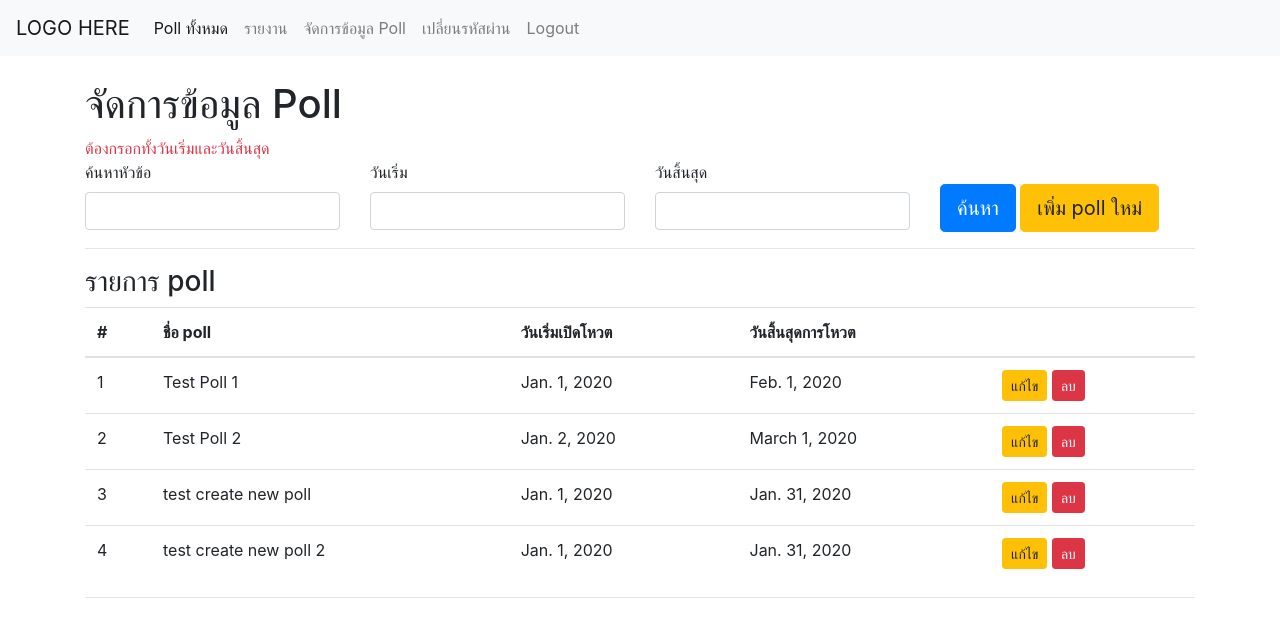
After one commit to Peechanok/forclips, a Django app: page /polls/manage/ in a window 1280 px wide. The commit adds this page. Shown: the top 637 px of the page. Run offline with Django 3.2, Linux system fonts and the light colour scheme; a user stored in the database is signed in; data comes from the database, SQL or seed files in the repository; some libraries are stand-ins or nearby versions.

Commit message:
Key for WEEK10 exercise 2 - Manage Poll

```diff
--- a/polls/forms.py
+++ b/polls/forms.py
@@ -9,3 +9,12 @@ class PollForm(forms.Form):
     title.widget.attrs.update({'class': 'form-control'})
     start_date.widget.attrs.update({'class': 'form-control'})
     end_date.widget.attrs.update({'class': 'form-control'})
+
+class PollSearchForm(forms.Form):
+    title = forms.CharField(max_length=100, required=False, label='ค้นหาหัวข้อ')
+    start_date = forms.DateField(required=False, label='วันเริ่ม')
+    end_date = forms.DateField(required=False, label='วันสิ้นสุด')
+
+    title.widget.attrs.update({'class': 'form-control'})
+    start_date.widget.attrs.update({'class': 'form-control'})
+    end_date.widget.attrs.update({'class': 'form-control'})
--- a/polls/templates/polls/create.html
+++ b/polls/templates/polls/create.html
@@ -17,7 +17,6 @@
 <hr>
 {% if poll.question_set.count %}
 <h3>Questions</h3>
-    {% csrf_token %}
     {% for question in poll.question_set.all %}
     <div class="row mb-2">
         <div class="col-6">
--- /dev/null
+++ b/polls/templates/polls/manage.html
@@ -0,0 +1,58 @@
+{% extends "base.html" %}
+{% block content %}
+<h1>จัดการข้อมูล Poll</h1>
+<form method="GET" action="{% url 'poll_manage' %}">
+
+{% if error %}
+<div class="row">
+    <div class="col text-danger">
+        {{error}}
+    </div>
+</div>
+{% endif %}
+<div class="row">
+    {% for field in form %}
+    <div class="col">
+        {{field.errors}}
+        <label for="{{field.id_for_label}}">{{field.label}}</label>
+        {{field}}
+    </div>
+    {% endfor %}
+    <div class="col">
+        <button class="btn btn-lg btn-primary mt-4" type="submit">ค้นหา</button>
+        <a href="{% url 'poll_create' %}"><div class="btn btn-lg btn-warning mt-4">เพิ่ม poll ใหม่</div></a>
+    </div>
+</div>
+
+</form>
+<hr>
+{% if polls.count %}
+<h3>รายการ poll</h3>
+<table class="table">
+    <thead>
+        <tr>
+            <th scope="col">#</th>
+            <th scope="col">ชื่อ poll</th>
+            <th scope="col">วันเริ่มเปิดโหวต</th>
+            <th scope="col">วันสิ้นสุดการโหวต</th>
+            <th scope="col"></th>
+        </tr>
+    </thead>
+    <tbody>
+    {% for poll in polls %}
+        <tr>
+            <td>{{forloop.counter}}</td>
+            <td>{{poll.title}}</td>
+            <td>{{poll.start_date}}</td>
+            <td>{{poll.end_date}}</td>
+            <td>
+                <a href="#"><div class="btn btn-sm btn-warning">แก้ไข</div></a>
+                <a href="#"><div class="btn btn-sm btn-danger">ลบ</div></a>
+            </td>
+        </tr>
+    {% endfor %}
+    </tbody>
+</table>
+<hr>
+{% endif %}
+{% endblock content %}
--- a/polls/urls.py
+++ b/polls/urls.py
@@ -5,7 +5,7 @@ from . import views
 urlpatterns = [
     path('index/', views.index, name='index'),
     path('detail/<int:poll_id>/', views.detail, name='poll_detail'),
-    # path('manage/', views.manage, name='poll_manage'),
+    path('manage/', views.manage, name='poll_manage'),
     path('create/', views.create, name='poll_create'),
     # path('update/<int:poll_id>/', views.update, name='poll_update'),
     # path('delete/<int:poll_id>/', views.delete, name='poll_delete'),
--- a/polls/views.py
+++ b/polls/views.py
@@ -1,14 +1,14 @@
 import json
 
 from django.contrib.auth import authenticate, login, logout
-from django.contrib.auth.decorators import login_required
+from django.contrib.auth.decorators import login_required, permission_required
 from django.db.models import Count
 from django.forms import formset_factory
 from django.http import HttpResponse, JsonResponse
 from django.shortcuts import redirect, render
 
+from polls.forms import PollForm, PollSearchForm
 from polls.models import Answer, Poll, Question
-from polls.forms import PollForm
 
 
 # Create your views here.
@@ -115,6 +115,7 @@ def detail(request, poll_id):
     return render(request, 'polls/detail.html', { 'poll': poll, 'questions': questions })
 
 @login_required
+@permission_required('polls.add_poll')
 def create(request):
     if request.method == 'POST':
         form = PollForm(request.POST)
@@ -132,3 +133,31 @@ def create(request):
     return render(request, 'polls/create.html', context={
         'form': form
     })
+
+@login_required
+@permission_required('polls.add_poll')
+def manage(request):
+    form = PollSearchForm(request.GET)
+    error = ''
+
+    if form.is_valid():
+        title = form.cleaned_data.get('title')
+        sdate = form.cleaned_data.get('start_date')
+        edate = form.cleaned_data.get('end_date')
+
+        polls = Poll.objects.filter(title__icontains=title)
+        if sdate and edate:
+            case1 = polls.filter(start_date__lte=sdate, end_date__gte=sdate)
+            case2 = polls.filter(start_date__lte=edate, end_date__gte=edate)
+            case3 = polls.filter(start_date__gt=sdate, end_date__lt=edate)
+            polls = case1 | case2 | case3
+        else:
+            error = 'ต้องกรอกทั้งวันเริ่มและวันสิ้นสุด'
+    else:
+        polls = Poll.objects.filter(del_flag=False)
+
+    return render(request, 'polls/manage.html', context={
+        'form': form,
+        'polls': polls,
+        'error': error
+    })
--- a/templates/base.html
+++ b/templates/base.html
@@ -69,7 +69,7 @@
                     <a class="nav-link" href="#">รายงาน</a>
                 </li>
                 <li class="nav-item">
-                    <a class="nav-link" href="#">จัดการข้อมูล Poll</a>
+                    <a class="nav-link" href="{% url 'poll_manage' %}">จัดการข้อมูล Poll</a>
                 </li>
                 <li class="nav-item">
                     <a class="nav-link" href="{% url 'change_password' %}">เปลี่ยนรหัสผ่าน</a>
```
